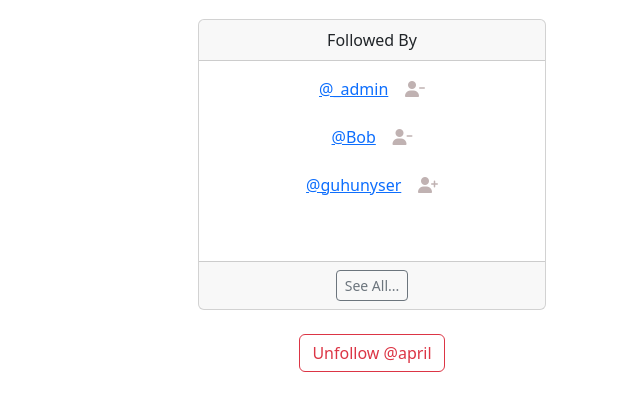
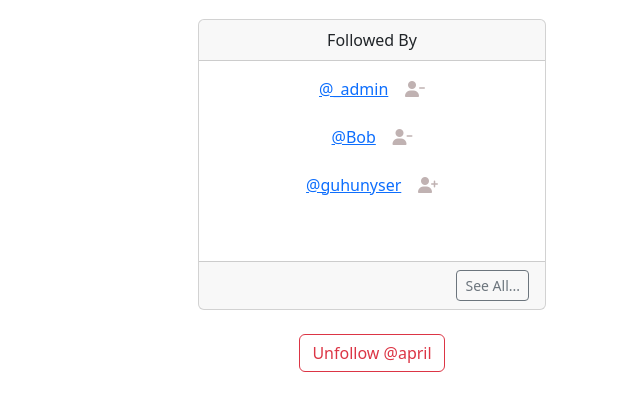
Before and after one commit to Eamateli/Circle, a Django app: page /profile/3 in a window 1280 px wide. Shown: the part 450-870 px from the top of the page, without its empty margins (640-1280 px from the left). Run offline with Django 5.2, Linux system fonts and the light colour scheme; a user stored in the database is signed in; data comes from the database, SQL or seed files in the repository; some libraries are stand-ins or nearby versions.

Commit message:
Positioning the link button

```diff
--- a/social/circle/templates/profile.html
+++ b/social/circle/templates/profile.html
@@ -137,7 +137,7 @@
       </p>
 
     </div>
-    <div class="card-footer">
+    <div class="card-footer text-end">
       <a href="{% url 'followers' profile.user.id %}" class="btn btn-sm btn-outline-secondary"   >See All...</a>
     </div>
   </div><br/>
```
